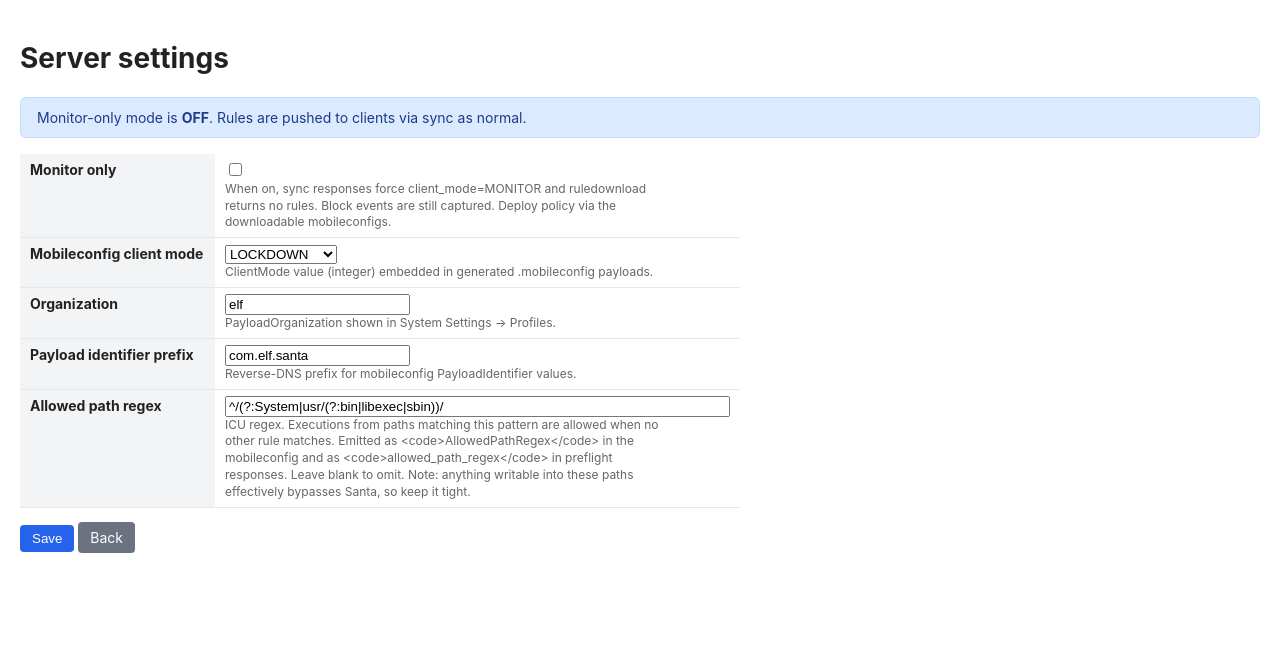
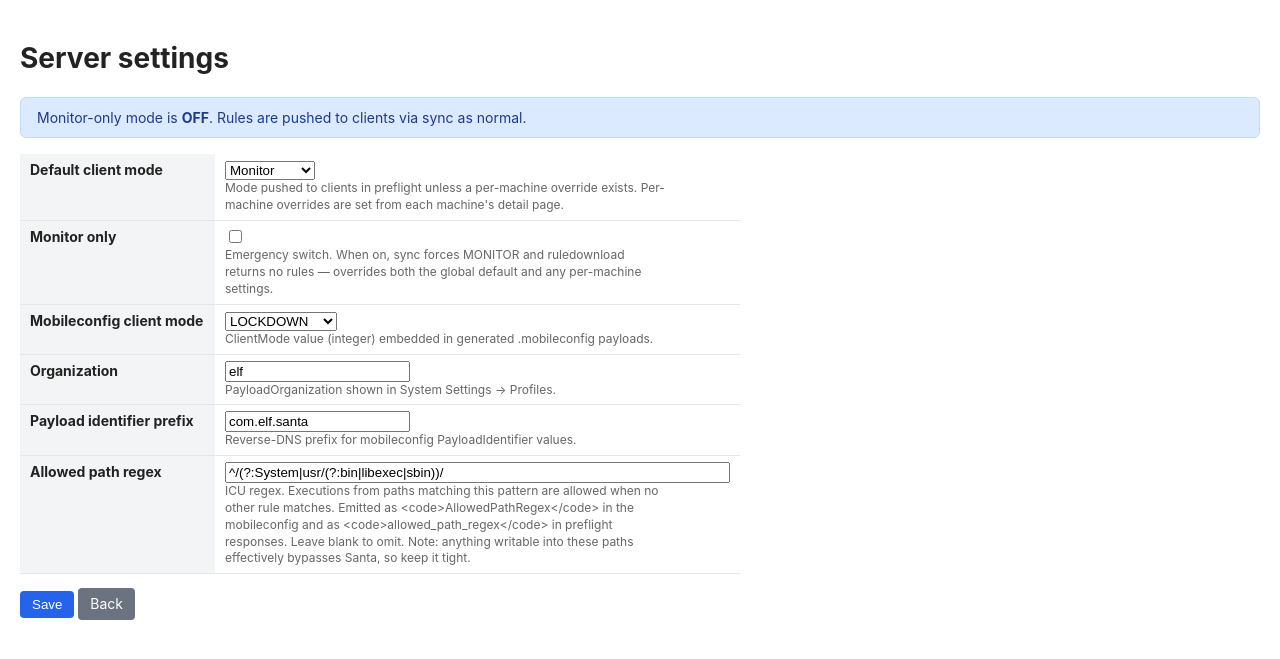
Before and after one commit to dcanora-lhps/elf, a Django app: page /settings/ in a window 1280 px wide. Shown: the part 48-707 px from the top of the page. Run offline with Django 5.2, Linux system fonts and the light colour scheme; the visitor is signed in with stand-in values (Sample User, id 1); data comes from the database, SQL or seed files in the repository.

Commit message:
Add MachinePolicy model and per-machine client mode overrides with global fallback, update related views and templates.

```diff
--- a/app/forms.py
+++ b/app/forms.py
@@ -1,12 +1,13 @@
 from django import forms
 
-from .models import Audience, Policy, Rule, RuleType, ServerSettings
+from .models import Audience, MachinePolicy, Policy, Rule, RuleType, ServerSettings
 
 
 class ServerSettingsForm(forms.ModelForm):
     class Meta:
         model = ServerSettings
         fields = [
+            "default_client_mode",
             "monitor_only",
             "mobileconfig_client_mode",
             "organization",
@@ -15,6 +16,20 @@ class ServerSettingsForm(forms.ModelForm):
         ]
         widgets = {
             "allowed_path_regex": forms.TextInput(attrs={"size": 60}),
+        }
+
+
+class MachinePolicyForm(forms.ModelForm):
+    """Per-machine override. machine_id is set by the view, not the user."""
+
+    class Meta:
+        model = MachinePolicy
+        fields = ["client_mode", "notes"]
+        widgets = {
+            "notes": forms.TextInput(attrs={"size": 60, "placeholder": "Why this override exists"}),
+        }
+        labels = {
+            "client_mode": "Client mode override",
         }
 
     def clean_allowed_path_regex(self):
--- a/app/models.py
+++ b/app/models.py
@@ -323,11 +323,20 @@ class ServerSettings(models.Model):
     SINGLETON_ID = 1
 
     id = models.PositiveIntegerField(primary_key=True, default=SINGLETON_ID, editable=False)
+    default_client_mode = models.CharField(
+        max_length=16,
+        choices=ClientMode.choices,
+        default=ClientMode.MONITOR,
+        help_text=(
+            "Mode pushed to clients in preflight unless a per-machine override exists. "
+            "Per-machine overrides are set from each machine's detail page."
+        ),
+    )
     monitor_only = models.BooleanField(
         default=False,
         help_text=(
-            "When on, sync responses force client_mode=MONITOR and ruledownload returns no rules. "
-            "Block events are still captured. Deploy policy via the downloadable mobileconfigs."
+            "Emergency switch. When on, sync forces MONITOR and ruledownload returns no rules — "
+            "overrides both the global default and any per-machine settings."
         ),
     )
     mobileconfig_client_mode = models.PositiveSmallIntegerField(
@@ -378,6 +387,30 @@ class ServerSettings(models.Model):
         return "Server settings"
 
 
+class MachinePolicy(models.Model):
+    """Per-machine overrides applied at preflight. Currently only client_mode."""
+
+    machine_id = models.CharField(max_length=255, unique=True)
+    client_mode = models.CharField(
+        max_length=16,
+        choices=ClientMode.choices,
+        blank=True,
+        default="",
+        help_text="Leave blank to use the global default.",
+    )
+    notes = models.CharField(max_length=255, blank=True, default="")
+    set_by = models.ForeignKey(
+        settings.AUTH_USER_MODEL, on_delete=models.SET_NULL, null=True, blank=True
+    )
+    updated_at = models.DateTimeField(auto_now=True)
+
+    class Meta:
+        ordering = ["machine_id"]
+
+    def __str__(self):
+        return f"{self.machine_id} → {self.client_mode or 'default'}"
+
+
 class CleanSyncFlag(models.Model):
     machine_id = models.CharField(max_length=255, unique=True)
     requested_sync_type = models.CharField(
--- a/app/sync.py
+++ b/app/sync.py
@@ -16,6 +16,7 @@ from .models import (
     CleanSyncFlag,
     ClientMode,
     Event,
+    MachinePolicy,
     ServerSettings,
     SyncSession,
     SyncType,
@@ -41,6 +42,22 @@ def _track_unknown(machine_id):
     )
 
 
+def _resolve_client_mode(machine_id, server_settings):
+    """Decide which client_mode to push to a client at preflight.
+
+    Precedence: monitor_only (emergency switch) > MachinePolicy override > global default.
+    """
+    if server_settings.monitor_only:
+        return ClientMode.MONITOR
+    override = (
+        MachinePolicy.objects.filter(machine_id=machine_id)
+        .exclude(client_mode="")
+        .values_list("client_mode", flat=True)
+        .first()
+    )
+    return override or server_settings.default_client_mode
+
+
 def _current_session(machine_id):
     return (
         SyncSession.objects.filter(machine_id=machine_id, completed_at__isnull=True)
@@ -60,9 +77,7 @@ def preflight(request, body, machine_id):
     flag = CleanSyncFlag.objects.filter(machine_id=machine_id).first()
     sync_type = flag.requested_sync_type if flag else SyncType.NORMAL
 
-    client_mode = (
-        ClientMode.MONITOR if server_settings.monitor_only else settings.SANTA_DEFAULT_CLIENT_MODE
-    )
+    client_mode = _resolve_client_mode(machine_id, server_settings)
 
     session = SyncSession.objects.create(
         machine_id=machine_id,
@@ -224,7 +239,7 @@ def ruledownload(request, body, machine_id):
                 machine_id=machine_id,
                 audience=audience,
                 sync_type=SyncType.NORMAL,
-                client_mode=settings.SANTA_DEFAULT_CLIENT_MODE,
+                client_mode=_resolve_client_mode(machine_id, ServerSettings.get()),
                 batch_size=settings.SANTA_DEFAULT_BATCH_SIZE,
             )
 
--- a/app/views.py
+++ b/app/views.py
@@ -16,12 +16,20 @@ from django.utils.http import url_has_allowed_host_and_scheme
 from django.views.decorators.http import require_POST
 from django.views.generic import CreateView, DeleteView, DetailView, ListView, UpdateView
 
-from .forms import SORT_KEYS, EventFilterForm, RuleFilterForm, RuleForm, ServerSettingsForm
+from .forms import (
+    SORT_KEYS,
+    EventFilterForm,
+    MachinePolicyForm,
+    RuleFilterForm,
+    RuleForm,
+    ServerSettingsForm,
+)
 from .mobileconfig import AUDIENCE_LABELS, build_mobileconfig
 from .models import (
     Audience,
     AuxiliaryEvent,
     Event,
+    MachinePolicy,
     Rule,
     RuleType,
     ServerSettings,
@@ -520,32 +528,63 @@ def machine_list(request):
 
 @login_required
 def machine_detail(request, machine_id):
-    """Recent sync history for a single machine."""
+    """Recent sync history for a single machine, plus per-machine override form."""
+    policy = MachinePolicy.objects.filter(machine_id=machine_id).first()
+
+    if request.method == "POST":
+        if request.POST.get("action") == "clear_override":
+            if policy:
+                policy.delete()
+                messages.success(request, "Per-machine override cleared.")
+            return redirect("machine-detail", machine_id=machine_id)
+        form = MachinePolicyForm(request.POST, instance=policy)
+        if form.is_valid():
+            obj = form.save(commit=False)
+            obj.machine_id = machine_id
+            obj.set_by = request.user if request.user.is_authenticated else None
+            obj.save()
+            messages.success(request, "Override saved.")
+            return redirect("machine-detail", machine_id=machine_id)
+    else:
+        form = MachinePolicyForm(instance=policy)
+
     sessions = list(
         SyncSession.objects.filter(machine_id=machine_id).order_by("-started_at")[:50]
     )
-    if not sessions:
-        return render(
-            request, "machines/detail.html", {"machine_id": machine_id, "sessions": [], "summary": None}
+    summary = None
+    current = None
+    if sessions:
+        summary = SyncSession.objects.filter(machine_id=machine_id).aggregate(
+            sync_count=Count("id"),
+            first_seen=Min("started_at"),
+            last_seen=Max("started_at"),
+            last_completed=Max("completed_at"),
         )
-    agg = SyncSession.objects.filter(machine_id=machine_id).aggregate(
-        sync_count=Count("id"),
-        first_seen=Min("started_at"),
-        last_seen=Max("started_at"),
-        last_completed=Max("completed_at"),
-    )
+        current = sessions[0]
     recent_events = list(
         Event.objects.filter(machine_id=machine_id).order_by("-received_at")[:25]
     )
+    server_settings = ServerSettings.get()
+    if server_settings.monitor_only:
+        effective_mode = "MONITOR (monitor-only is ON)"
+    elif policy and policy.client_mode:
+        effective_mode = f"{policy.client_mode} (per-machine override)"
+    else:
+        effective_mode = f"{server_settings.default_client_mode} (global default)"
+
     return render(
         request,
         "machines/detail.html",
         {
             "machine_id": machine_id,
             "sessions": sessions,
-            "summary": agg,
-            "current": sessions[0],
+            "summary": summary,
+            "current": current,
             "recent_events": recent_events,
+            "policy": policy,
+            "policy_form": form,
+            "effective_mode": effective_mode,
+            "server_settings": server_settings,
         },
     )
 
```
Also changed, not shown: templates/machines/detail.html (+28 -0 lines), app/migrations/0010_serversettings_default_client_mode_and_more.py (added).
